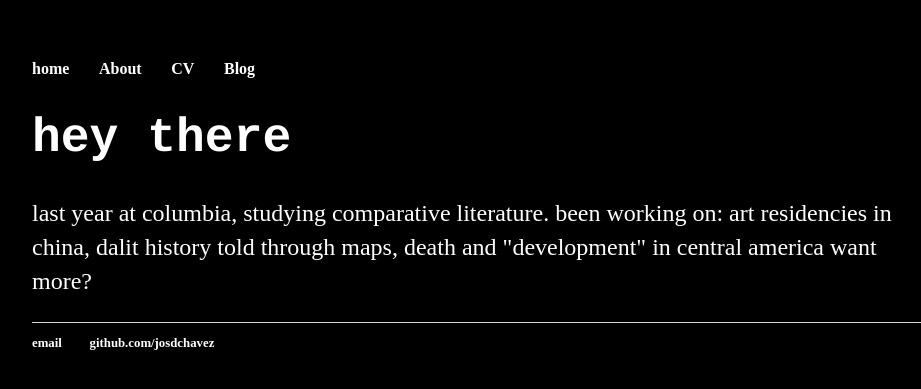
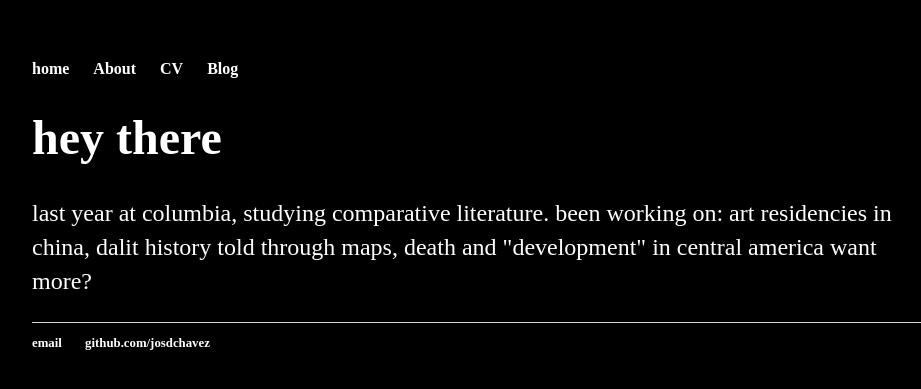
Before and after one commit to josdchavez/josdchavez.github.io, a Jekyll site: the page built from index.html, in a window 1280 px wide. Shown: the top 389 px of the page, without its empty margins (160-1081 px from the left). Built offline with Jekyll 4.4.1, drawn with Linux system fonts in a browser that asks for light colours.

Commit message:
Update main.css

```diff
--- a/css/main.css
+++ b/css/main.css
@@ -3,7 +3,7 @@ body {
     width: 70%;
 }
 nav ul, footer ul {
-    font-family: courier;
+    font-family: Lucida Sans Typewriter;
     padding: 0px;
     list-style: none;
     font-weight: bold;
@@ -21,7 +21,7 @@ a:hover {
 }
 h1 {
     font-size: 3em;
-    font-family:courier;
+    font-family:Lucida Sans Typewriter;
 }
 p {
     font-size: 1.5em;
```
